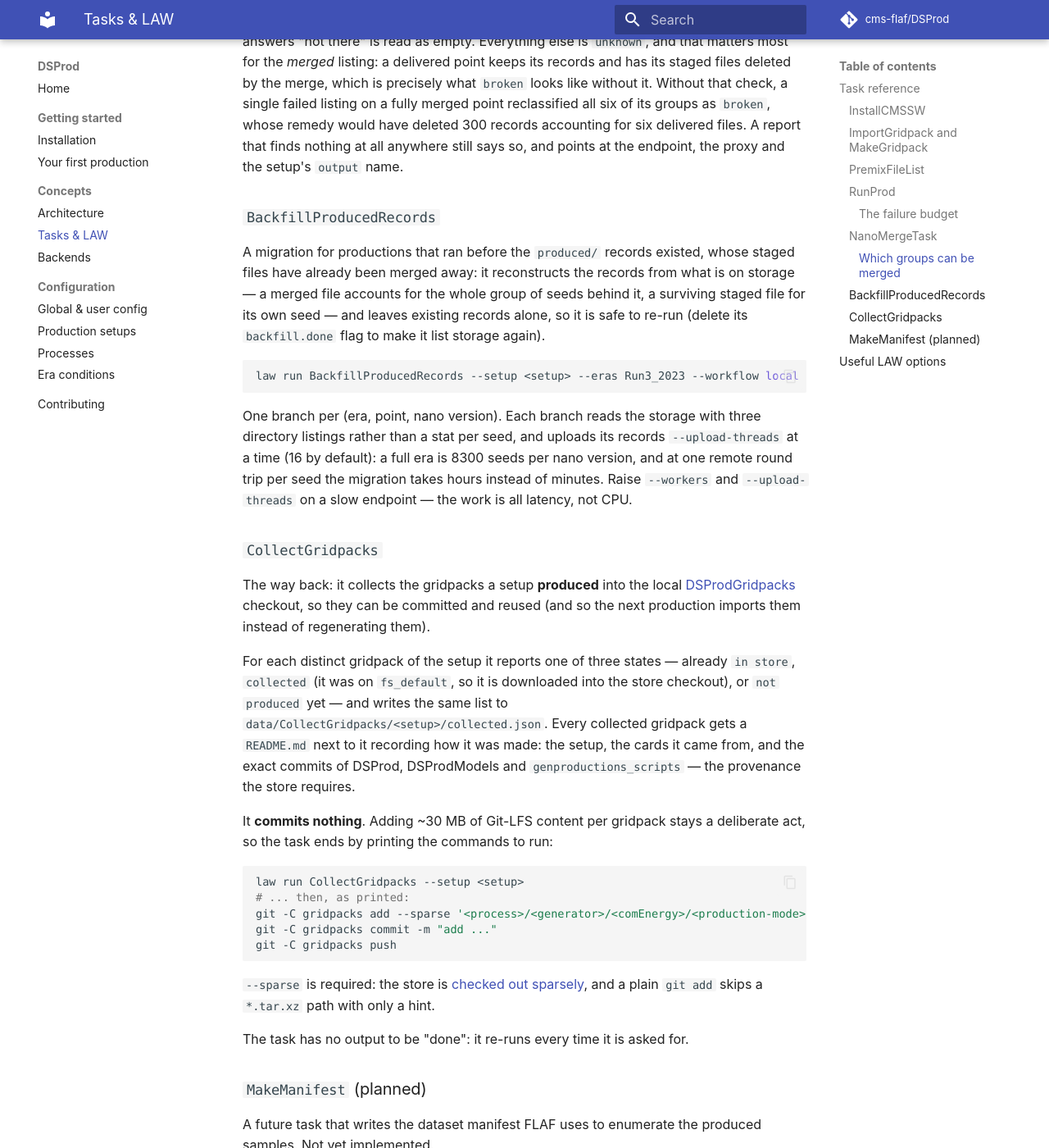
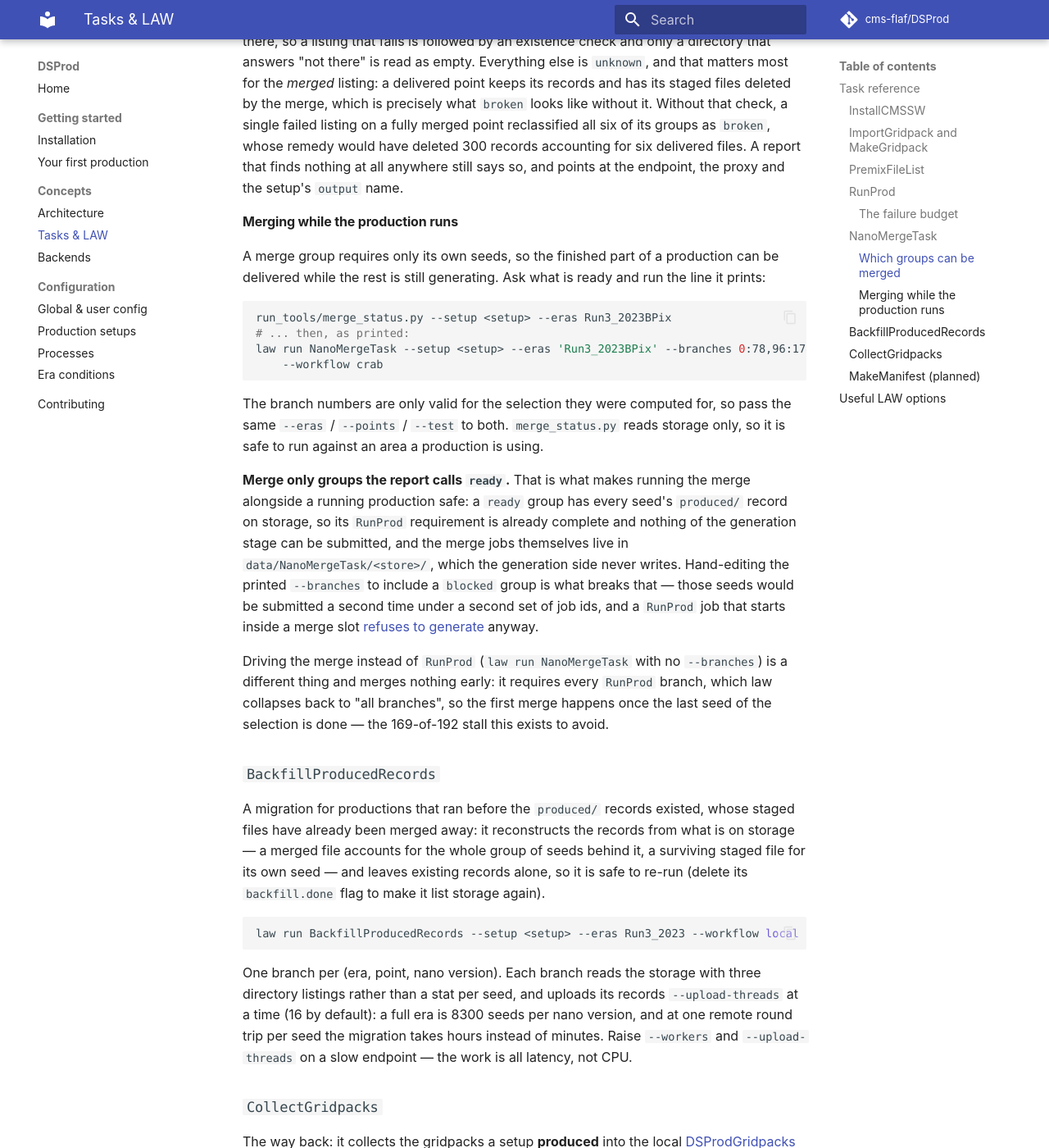
Before and after one commit to cms-flaf/DSProd, an MkDocs documentation site: the page built from docs/concepts/tasks.md, in a window 1280 px wide and 1400 px high, scrolled down 6563 px. Shown: the whole window at 82% size. Built offline with MkDocs 1.6.1 and Material for MkDocs 9.7.7, drawn with Linux system fonts in a browser that asks for light colours; comment, search, counter and statistics services are not loaded; some of the changed text lies outside the part shown.

Commit message:
keep the merge-while-running guidance with the task, now the driver page is gone

````diff
--- a/docs/concepts/tasks.md
+++ b/docs/concepts/tasks.md
@@ -202,12 +202,12 @@ Three consequences to know about:
   and merges only once the last seed of the selection is done. A **narrowed** merge run instead
   gets its own job-data file, named after the branch ranges it requires
   (`crab_jobs_0To51_100To251.json`). It lands in the same `data/RunProd/<store>/` directory only
-  when it is given the same `--eras` / `--points` / `--test` as the driver: `store_parts()`
-  appends a slug and hash of those, so a merge run narrowed by `--eras` while the production is
-  driven without it keeps a *separate* set of job ids for the same seeds. Either way, two
-  processes that can submit `RunProd` must not run in one area — that is what `drive.sh`'s
-  [lock](../operations/long-productions.md#the-lock) is for. The product paths themselves do not
-  depend on any selection.
+  when it is given the same `--eras` / `--points` / `--test` as the production run:
+  `store_parts()` appends a slug and hash of those, so a merge run narrowed by `--eras` while the
+  production runs without it keeps a *separate* set of job ids for the same seeds. Either way,
+  **two processes that can submit `RunProd` must not run in one area** — they would submit the
+  same seeds twice under two sets of job ids. The product paths themselves do not depend on any
+  selection.
 - `--branches` on the merge selects **merge groups** and asks for the seeds behind them. It used
   to hand the merge's own branch numbers to `RunProd` as if they were seeds, so `--branches 5`
   waited on `RunProd` branch 5 rather than on the 50 seeds of group 5.
@@ -259,6 +259,35 @@ is precisely what `broken` looks like without it. Without that check, a single f
 fully merged point reclassified all six of its groups as `broken`, whose remedy would have deleted
 300 records accounting for six delivered files. A report that finds nothing at all anywhere still
 says so, and points at the endpoint, the proxy and the setup's `output` name.
+
+#### Merging while the production runs
+
+A merge group requires only its own seeds, so the finished part of a production can be delivered
+while the rest is still generating. Ask what is ready and run the line it prints:
+
+```bash
+run_tools/merge_status.py --setup <setup> --eras Run3_2023BPix
+# ... then, as printed:
+law run NanoMergeTask --setup <setup> --eras 'Run3_2023BPix' --branches 0:78,96:174 \
+    --workflow crab
+```
+
+The branch numbers are only valid for the selection they were computed for, so pass the same
+`--eras` / `--points` / `--test` to both. `merge_status.py` reads storage only, so it is safe to
+run against an area a production is using.
+
+**Merge only groups the report calls `ready`.** That is what makes running the merge alongside a
+running production safe: a `ready` group has every seed's `produced/` record on storage, so its
+`RunProd` requirement is already complete and nothing of the generation stage can be submitted,
+and the merge jobs themselves live in `data/NanoMergeTask/<store>/`, which the generation side
+never writes. Hand-editing the printed `--branches` to include a `blocked` group is what breaks
+that — those seeds would be submitted a second time under a second set of job ids, and a `RunProd`
+job that starts inside a merge slot [refuses to generate](#runprod) anyway.
+
+Driving the merge instead of `RunProd` (`law run NanoMergeTask` with no `--branches`) is a
+different thing and merges nothing early: it requires every `RunProd` branch, which law collapses
+back to "all branches", so the first merge happens once the last seed of the selection is done —
+the 169-of-192 stall this exists to avoid.
 
 ### `BackfillProducedRecords`
 
````
Also changed, not shown: 1 other file.
